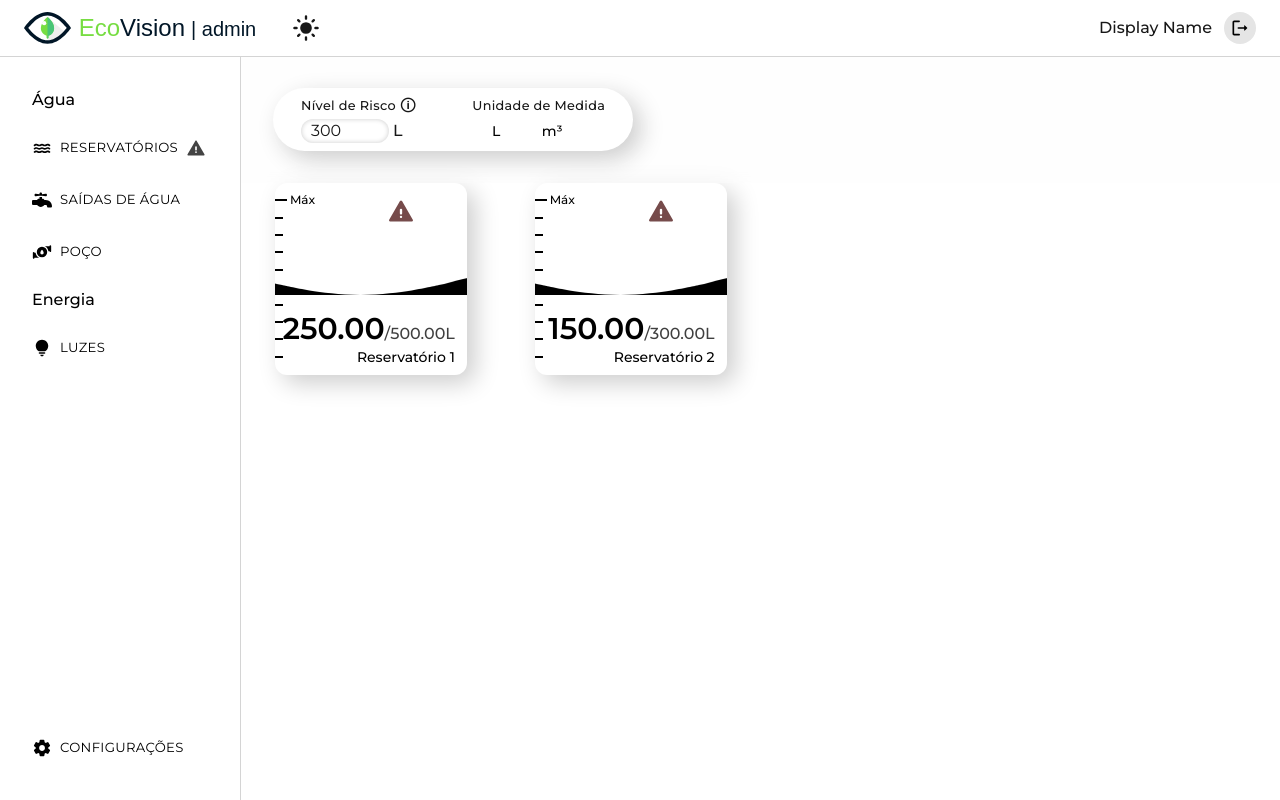
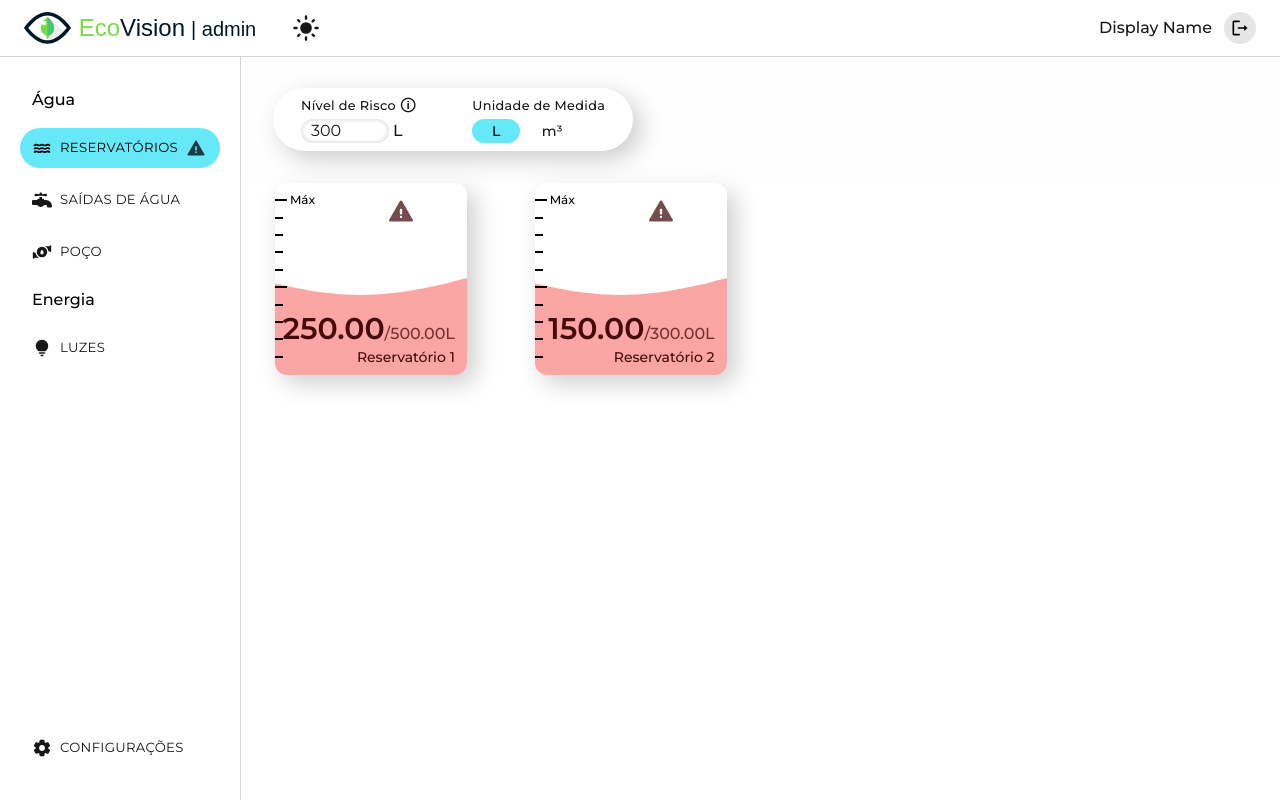
Before and after one commit to SmartCampusMaua/gms-web, a Next.js app: page /reservatorios in a window 1280 px wide. Built offline with nearby package versions, Linux system fonts and the light colour scheme; what tailwindcss-3d would draw is missing.

Commit message:
Update css

```diff
--- a/src/app/globals.css
+++ b/src/app/globals.css
@@ -1,6 +1,66 @@
 @tailwind base;
 @tailwind components;
 @tailwind utilities;
+
+.water-button-pressed {
+  @apply rounded-full bg-cyan-300 hover:cursor-default dark:bg-cyan-400 text-black;
+}
+
+.water-button-unpressed {
+  @apply rounded-full bg-transparent text-neutral-900 duration-150 ease-in hover:bg-neutral-200 dark:text-neutral-100 dark:hover:bg-neutral-800;
+}
+
+.light-button-pressed {
+  @apply rounded-full bg-yellow-200 hover:cursor-default dark:bg-yellow-300 text-black;
+}
+
+.light-button-unpressed {
+  @apply rounded-full bg-transparent text-neutral-900 duration-150 ease-in hover:bg-neutral-200 dark:text-neutral-100 dark:hover:bg-neutral-800;
+}
+
+.button-pressed {
+  @apply rounded-full bg-neutral-800 hover:cursor-default dark:bg-neutral-200 text-white dark:text-black;
+}
+
+.button-unpressed {
+  @apply rounded-full bg-transparent text-neutral-900 duration-150 ease-in hover:bg-neutral-200 dark:text-neutral-100 dark:hover:bg-neutral-800;
+}
+
+.fill-red {
+  @apply fill-red-300 dark:fill-red-400;
+}
+
+.fill-cyan {
+  @apply fill-cyan-300 dark:fill-cyan-400;
+}
+
+.bg-red {
+  @apply bg-red-300 dark:bg-red-400;
+}
+
+.bg-cyan {
+  @apply bg-cyan-300 dark:bg-cyan-400;
+}
+
+.text-red {
+  @apply text-red-950 dark:text-red-50;
+}
+.text-cyan {
+  @apply text-cyan-950 dark:text-cyan-50;
+}
+
+.border-red {
+  @apply border-red-950 dark:border-red-50;
+}
+.border-cyan {
+  @apply border-cyan-950 dark:border-cyan-50;
+}
+.pipe-cyan {
+  @apply border-cyan-200 dark:border-cyan-300;
+}
+.pipe-red {
+  @apply border-red-200 dark:border-red-300;
+}
 
 .water {
   animation: ripple 2.5s infinite linear;
```
